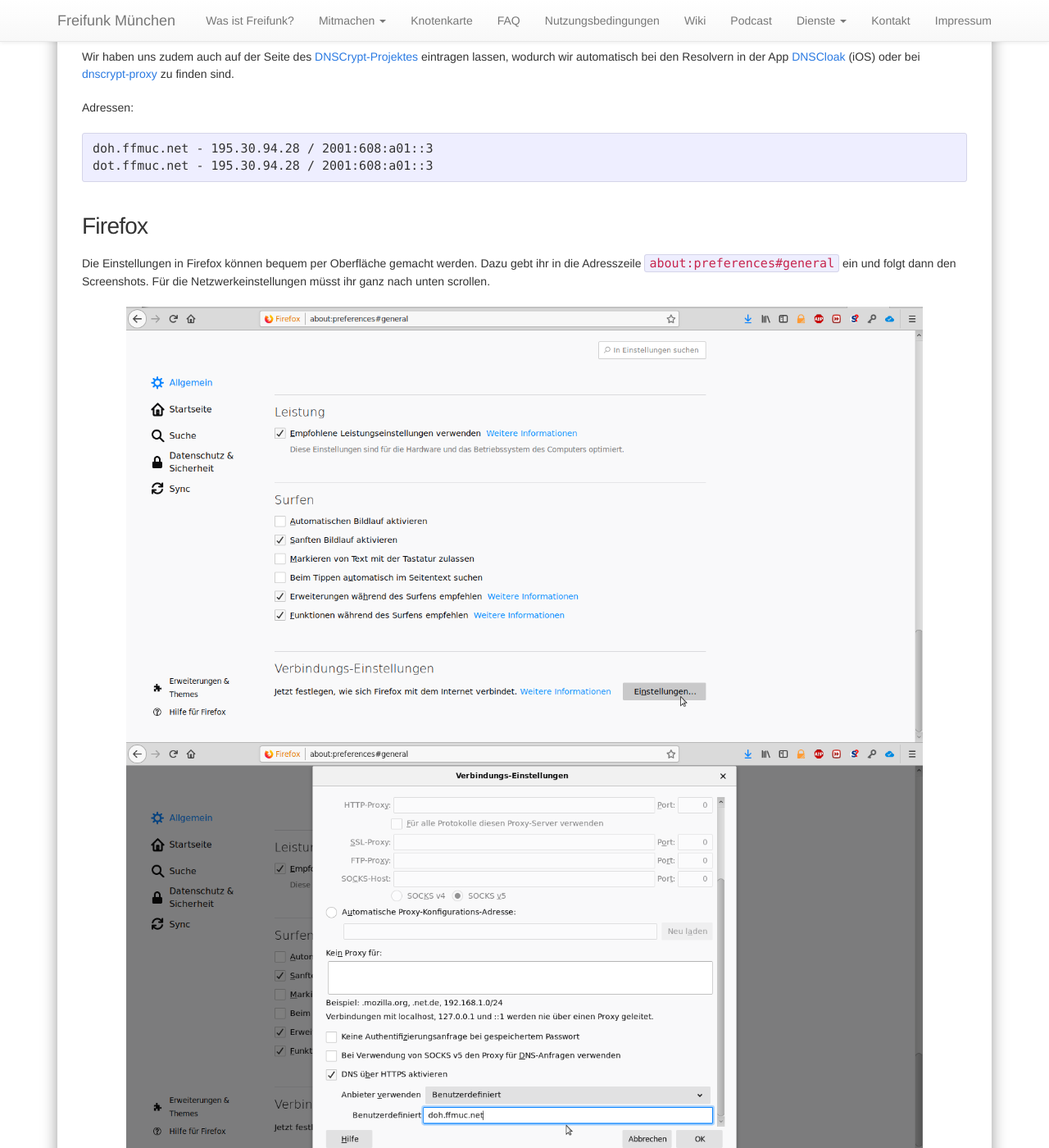
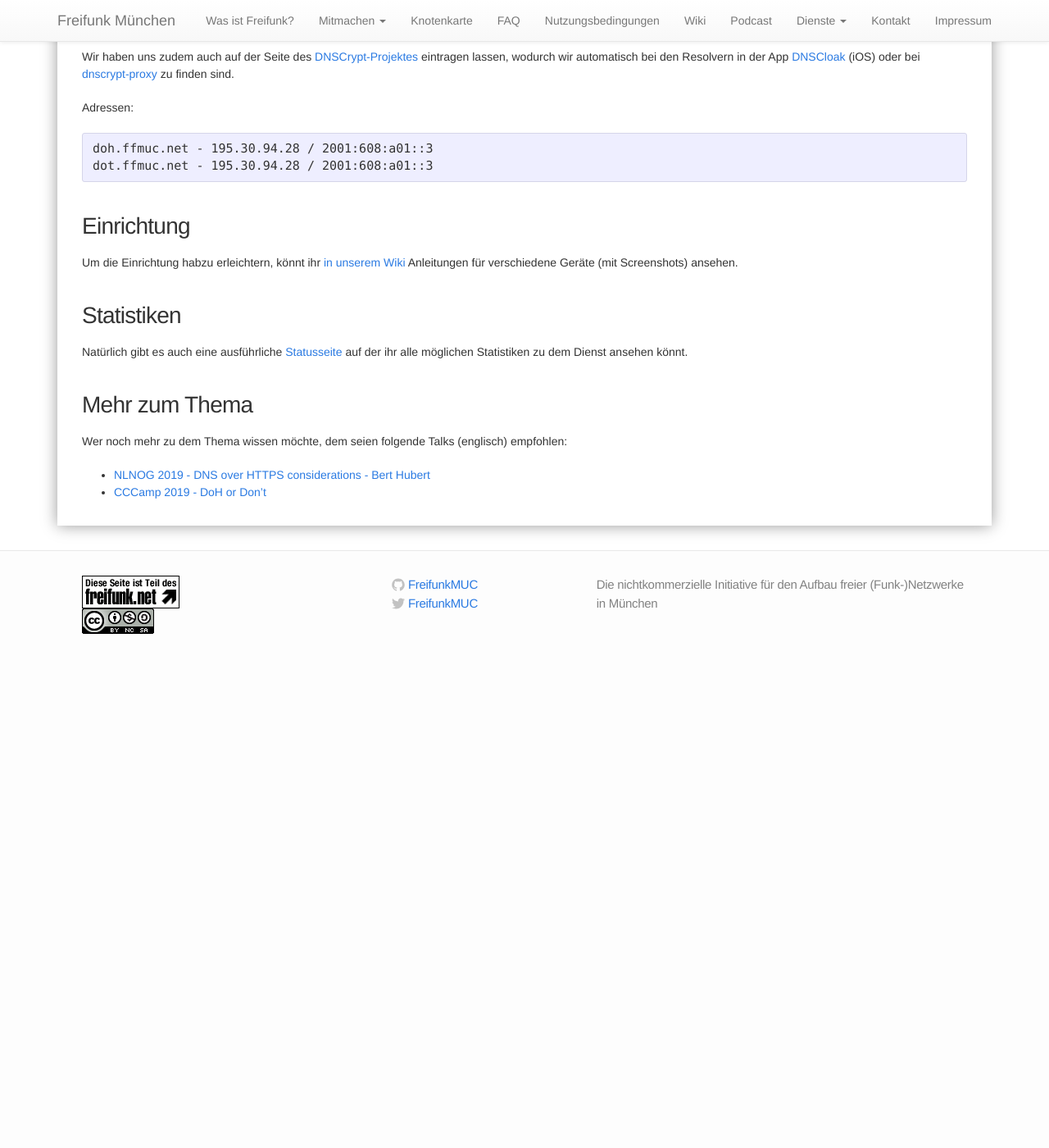
Before and after one commit to freifunkMUC/freifunkmuc.github.io, a Jekyll site: the page built from _posts/2019-09-16-doh-dot-ffmuc.markdown, in a window 1280 px wide and 1400 px high, scrolled down 297 px. Shown: the whole window at 82% size. Built offline with Jekyll 4.4.1, drawn with Linux system fonts in a browser that asks for light colours; after the commit the page ends 1125 px from its top, so only the background shows below that; some of the changed text lies outside the part shown.

Commit message:
replace DoH-Setup by link to wiki

````diff
--- a/_posts/2019-09-16-doh-dot-ffmuc.markdown
+++ b/_posts/2019-09-16-doh-dot-ffmuc.markdown
@@ -20,55 +20,9 @@ Adressen:
 doh.ffmuc.net - 195.30.94.28 / 2001:608:a01::3
 dot.ffmuc.net - 195.30.94.28 / 2001:608:a01::3
 ```
+## Einrichtung
 
-## Firefox
-
-Die Einstellungen in Firefox können bequem per Oberfläche gemacht werden. Dazu gebt ihr in die Adresszeile `about:preferences#general` ein und folgt dann den Screenshots.
-Für die Netzwerkeinstellungen müsst ihr ganz nach unten scrollen.
-
-![Preferences](/assets/2019-09-16-doh-firefox-network.png)
-![DoHSettings](/assets/2019-09-16-doh-firefox-settings.png)
-
-Wenn alles geklappt hat, könnt ihr einen [DNSLeak-Test](http://dns-leak.com) machen und das Ergebnis sollte wie folgt aussehen:
-
-![DoHSuccess](/assets/2019-09-16-doh-success.png)
-
-## DNSCloak (iOS)
-
-Unter iOS installiert ihr die App DNSCloak und wählt die FFMUC-Server per Suche aus:
-![DNSCloak](/assets/2019-09-16-doh-dnscloak.jpeg)
-
-## Android 9
-
-In Android (ab Android 9) geht ihr in eure "Einstellungen" zu "Wi-Fi & Internet".
-Unten ist ein Feld "Privates DNS". Wenn ihr darauf klickt taucht folgender Dialog auf:
-![PrivatesDNS-Details](/assets/2019-09-16-dot-android-details.jpeg)
-
-Nachdem ihr auf "Speichern" geklickt habt, taucht "dot.ffmuc.net" in der Übersicht auf:
-![PrivatesDNS-Overview](/assets/2019-09-16-dot-android-overview.jpeg)
-
-## Android < 9
-Falls ihr ein Android-System habt, welches älter als Android 9 ist, müsst ihr auf andere Apps zurückgreifen.<br />
-Unsere aktuelle Empfehlung ist "Infra" ([PlayStore-Link](https://play.google.com/store/apps/details?id=app.intra)).
-
-Ihr richtet den Einstellungen kann man den "DNS-over-HTTPS-Server auswählen".<br />
-Dort tragt ihr als "Benutzerdefinierte Server-URL" `https://doh.ffmuc.net/dns-query` ein:
-![DoH-Infra-Einstellungen](/assets/2019-09-16-doh-infra-settings.jpeg)
-
-Wenn ihr es dann aktiviert, kann es dann so aussehen:
-![DoH-Infra-Overview](/assets/2019-09-16-doh-infra-overview.jpeg)
-![DoH-Infra-Details](/assets/2019-09-16-doh-infra-details.jpeg)
-
-## Unbound
-Falls ihr bei euch unbound als Resolver benutzt, ist das Hinzufügen eines DoT-Servers sehr einfach.
-Ihr fügt zu eurer "normalen" Konfiguration folgendes hinzu:
-
-```
- forward-zone:
-        name: "."
-        forward-addr: 195.30.94.28@853#dot.ffmuc.net
-        forward-addr: 2001:608:a01::3@853#dot.ffmuc.net
-```
+Um die Einrichtung habzu erleichtern, könnt ihr [in unserem Wiki](https://ffmuc.net/wiki/doku.php?id=knb:dohdot) Anleitungen für verschiedene Geräte (mit Screenshots) ansehen.
 
 ## Statistiken
 Natürlich gibt es auch eine ausführliche [Statusseite](https://stats.ffmuc.net/d/tlvoghcZk/doh-dot?orgId=1&refresh=1m) auf der ihr alle möglichen Statistiken zu dem Dienst ansehen könnt.
````
Also changed, not shown: assets/2019-09-16-doh-dnscloak.jpeg (deleted), assets/2019-09-16-doh-firefox-network.png (deleted), assets/2019-09-16-doh-firefox-settings.png (deleted), assets/2019-09-16-doh-infra-details.jpeg (deleted), assets/2019-09-16-doh-infra-overview.jpeg (deleted), assets/2019-09-16-doh-infra-settings.jpeg (deleted), assets/2019-09-16-doh-success.png (deleted), assets/2019-09-16-dot-android-details.jpeg (deleted), assets/2019-09-16-dot-android-overview.jpeg (deleted).
